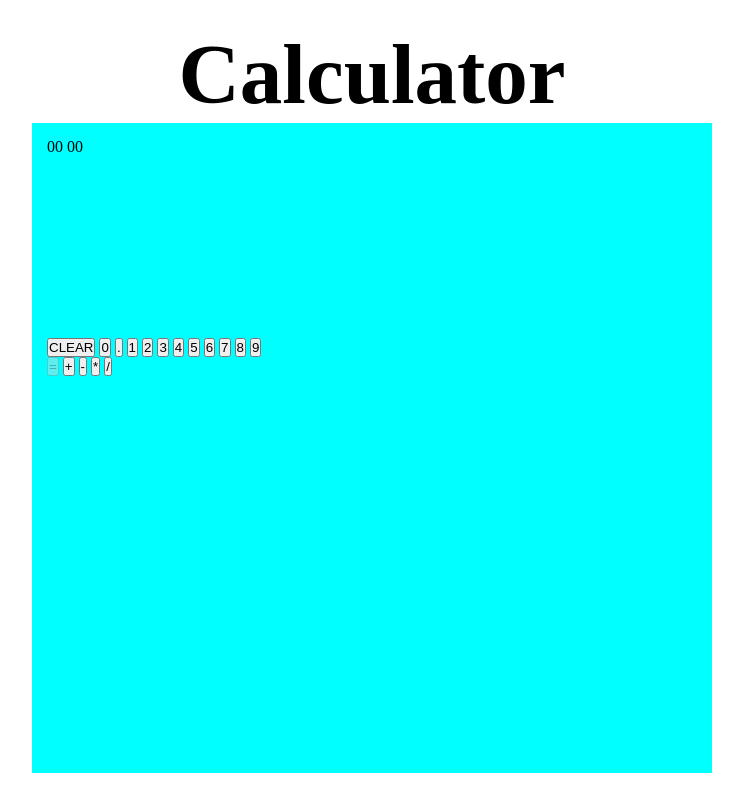
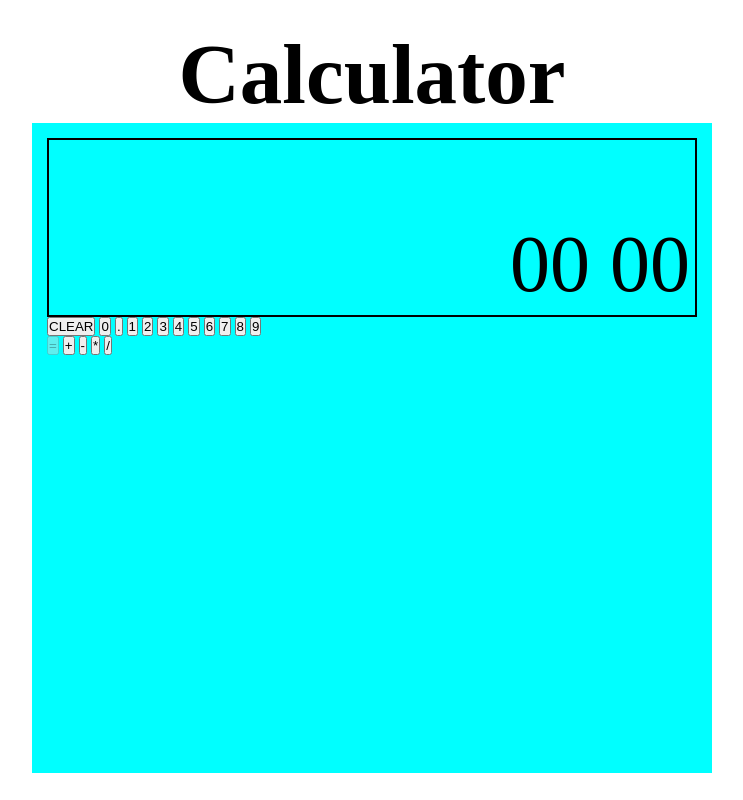
Before and after one commit to HugoTurtle/calculator-v2.0, a plain HTML site: page index.html in a window 1280 px wide. Shown: the whole page, without its empty margins (268-1011 px from the left). Drawn offline with Linux system fonts and the light colour scheme.

Commit message:
Make numbers displayed bigger
- Border added

- Bottom right aligned numbers

```diff
--- a/styles.css
+++ b/styles.css
@@ -20,5 +20,11 @@ body {
     padding: 15px;
 }
 #display {
-    height: 200px;
+    height: 165px;
+    border: black 2px solid;
+    display: flex;
+    justify-content: end;
+    align-items: end;
+    font-size: 80px;
+    padding: 5px;
 }
```
